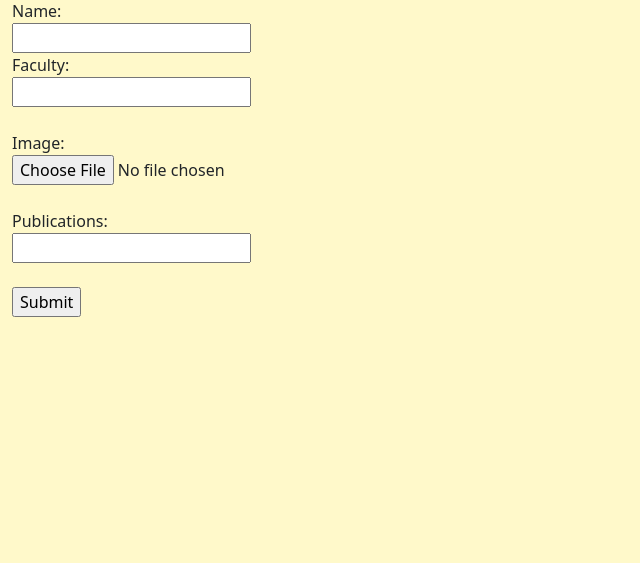
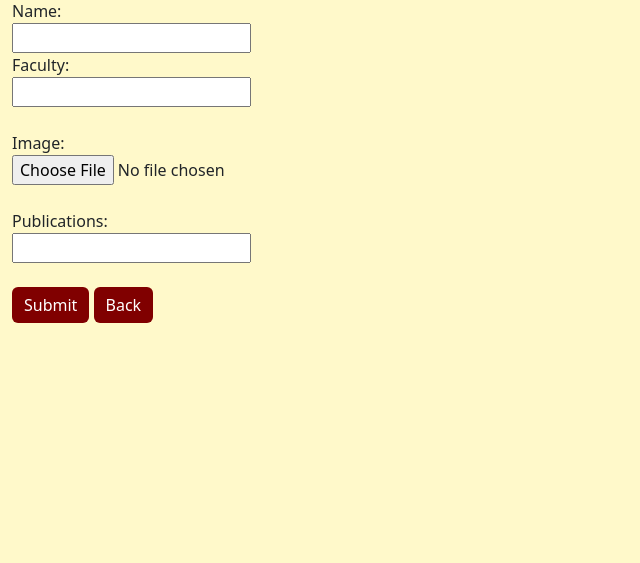
Before and after one commit to VenuraShyamal14/URC, a PHP site: the page made by sub topics/explore/add_data.php in a window 1280 px wide. Shown: the part 67-630 px from the top of the page, without its empty margins (0-640 px from the left). Run offline with PHP 8.4, Linux system fonts and the light colour scheme.

Commit message:
back btn to add data page

```diff
--- a/sub topics/explore/add_data.php
+++ b/sub topics/explore/add_data.php
@@ -13,7 +13,7 @@
 <?php
 
 ?>
-<div class='row mx-auto'>
+<div class='row mx-auto '>
 <form method="POST" action="submit.php" enctype="multipart/form-data">
 		<label>Name:</label><br>
 		<input type="text" name="name"><br>
@@ -24,12 +24,12 @@
         <label>Publications:</label><br>
 		<input type="number" name="publications" min="0" onchange="addFields()"><br><br>
         <div id="textFields"></div>
-		<input type="submit" value="Submit">
+		<input class='btn' type="submit" value="Submit">
+        <button class='btn' onclick="goBack()" type="button">Back</button>
 </form>
 
 
 </div>
-
 
 
 <!--footer-->
@@ -60,4 +60,8 @@
 			textFieldsDiv.appendChild(document.createElement("br"));
 		}
 	}
+
+    function goBack() {
+    history.back();
+}
 </script>
```
